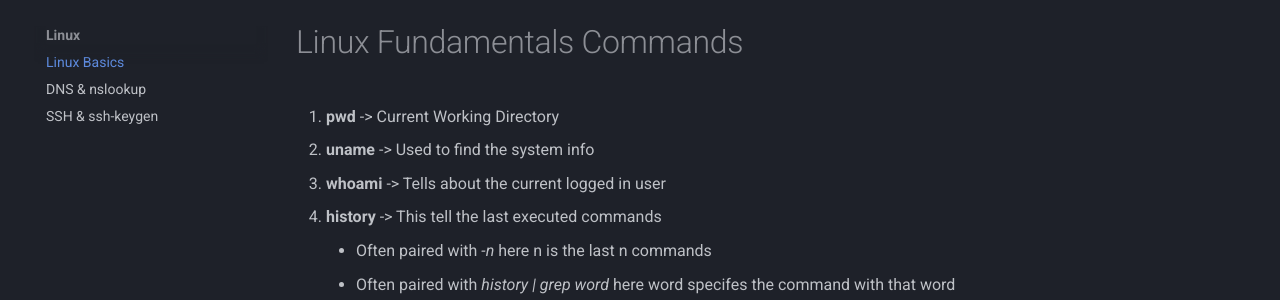
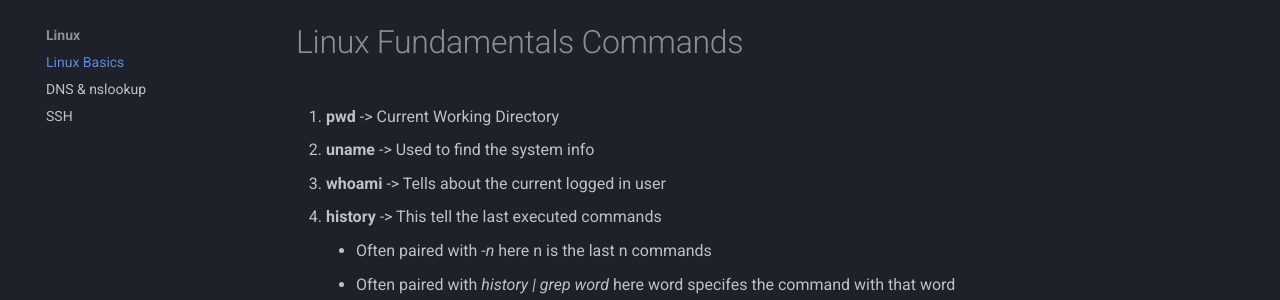
Before and after one commit to Prajjwal-Saggar/devops, an MkDocs documentation site: the page built from docs/linux/Linux01.md, in a window 1280 px wide. Shown: the part 124-424 px from the top of the page. Built offline with MkDocs 1.6.1 and Material for MkDocs 9.7.7, drawn with Linux system fonts in a browser that asks for light colours.

Commit message:
fix:Updated the mkdocs.yml file to have an updated ssh module

```diff
--- a/mkdocs.yml
+++ b/mkdocs.yml
@@ -33,4 +33,4 @@ nav:
   - Linux:
       - Linux Basics: linux/Linux01.md
       - DNS & nslookup: linux/nslookup.md
-      - SSH & ssh-keygen: linux/ssh-keygen.md
+      - SSH: linux/ssh.md
```
